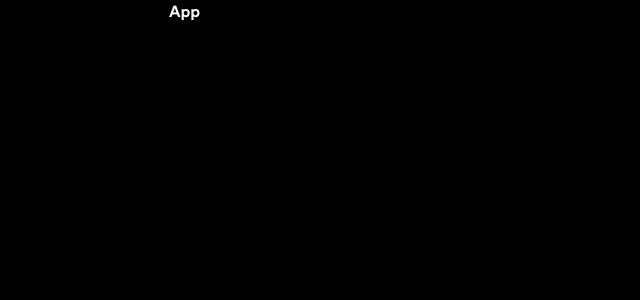
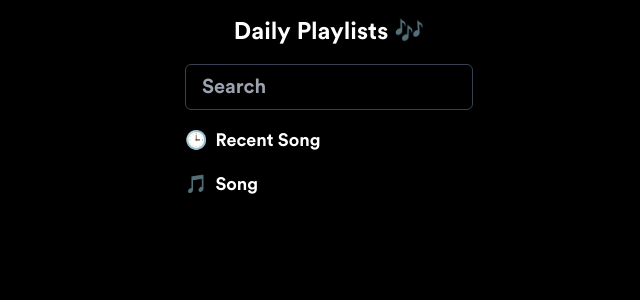
Before and after one commit to wanhose/daily-playlists, a React (Vite) app: page / in a window 1280 px wide. Shown: the top 300 px of the page, without its empty margins (311-951 px from the left). Built offline with nearby package versions, Linux system fonts and the light colour scheme.

Commit message:
feat: minimal ui

```diff
--- a/src/containers/App/index.tsx
+++ b/src/containers/App/index.tsx
@@ -1,3 +1,33 @@
-const App = () => <div>App</div>;
+const App = () => (
+  <div className="p-4">
+    <p className="text-center text-2xl">
+      Daily Playlists{' '}
+      <span aria-label="Musical Notes" role="img">
+        🎶
+      </span>
+    </p>
+    <input
+      className="mt-4 w-full rounded-md border border-gray-700 bg-black px-4 py-2 text-xl text-white focus:border-spotify focus:outline-none"
+      type="text"
+      placeholder="Search"
+    />
+    <ul className="mt-4 list-none text-lg">
+      <li className="mb-2">
+        <span aria-label="Clock" className="pr-2" role="img">
+          🕒
+        </span>
+        Recent Song
+      </li>
+    </ul>
+    <ul className="mt-4 list-none text-lg">
+      <li className="mb-2">
+        <span aria-label="Musical Note" className="pr-2" role="img">
+          🎵
+        </span>
+        Song
+      </li>
+    </ul>
+  </div>
+);
 
 export default App;
```
